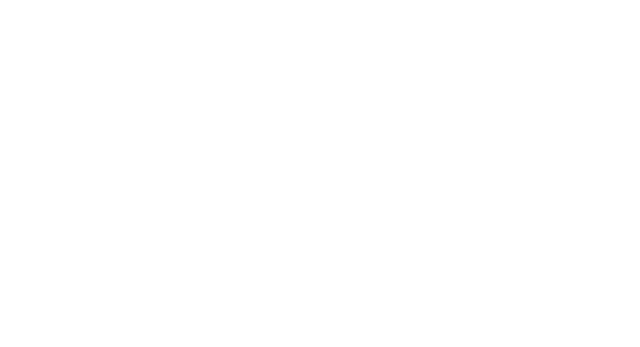
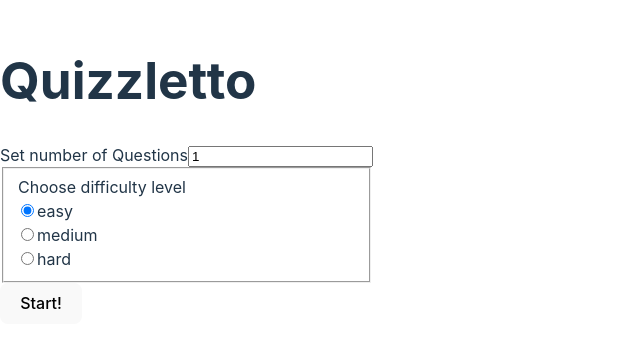
Before and after one commit to khamtaler/React_ts_quizz, a React (Vite) app: page / in a window 1280 px wide. Shown: the part 229-576 px from the top of the page, without its empty margins (0-640 px from the left). Built offline with nearby package versions, Linux system fonts and the light colour scheme.

Commit message:
simple form as start screen

```diff
--- a/src/App.tsx
+++ b/src/App.tsx
@@ -1,7 +1,106 @@
 import './App.css';
+import { useState } from 'react';
 
 function App() {
-	return <div className="App"></div>;
+	interface FormData {
+		numberOfQuestions: number;
+		difficulty: string;
+	}
+
+	const [formData, setFormData] = useState<FormData>({ numberOfQuestions: 1, difficulty: 'easy' });
+	const [showQuiz, setShowQuiz] = useState(false);
+
+	function handleChange(e: React.ChangeEvent<HTMLInputElement>) {
+		let { value, name } = e.target;
+		if (Number(value) > 20 && name === 'numberOfQuestions') {
+			value = '20';
+			setFormData((prevForm) => ({
+				...prevForm,
+				[name]: value,
+			}));
+		} else if (Number(value) < 0 && name === 'numberOfQuestions') {
+			value = '0';
+			setFormData((prevForm) => ({
+				...prevForm,
+				[name]: value,
+			}));
+		} else if (value === 'e' && name === 'numberOfQuestions') return;
+		else if (Number(value) % 1 != 0 && name === 'numberOfQuestions') {
+			setFormData((prevForm) => ({
+				...prevForm,
+				[name]: Math.round(Number(value)),
+			}));
+		} else {
+			setFormData((prevForm) => ({
+				...prevForm,
+				[name]: value,
+			}));
+		}
+	}
+	console.log(formData);
+	return (
+		<div className="App">
+			<div>
+				<h1>Quizzletto</h1>
+				<label htmlFor="numberOfQuestions">Set number of Questions</label>
+				<input
+					type="number"
+					name="numberOfQuestions"
+					onChange={handleChange}
+					value={formData.numberOfQuestions}
+					id="numberOfQuestions"
+				></input>
+			</div>
+			<fieldset>
+				<div>
+					<legend>Choose difficulty level</legend>
+
+					<div>
+						<label htmlFor="easy">
+							<input
+								type="radio"
+								value="easy"
+								name="difficulty"
+								checked={formData.difficulty === 'easy'}
+								onChange={handleChange}
+								id="easy"
+							/>
+							easy{' '}
+						</label>
+					</div>
+
+					<div>
+						<label htmlFor="medium">
+							<input
+								type="radio"
+								value="medium"
+								name="difficulty"
+								checked={formData.difficulty === 'medium'}
+								onChange={handleChange}
+								id="medium"
+							/>
+							medium{' '}
+						</label>
+					</div>
+
+					<div>
+						<label htmlFor="hard">
+							<input
+								type="radio"
+								value="hard"
+								name="difficulty"
+								checked={formData.difficulty === 'hard'}
+								onChange={handleChange}
+								id="hard"
+							/>
+							hard{' '}
+						</label>
+					</div>
+				</div>
+			</fieldset>
+			<button>Start!</button>
+		</div>
+	);
 }
 
 export default App;
```
